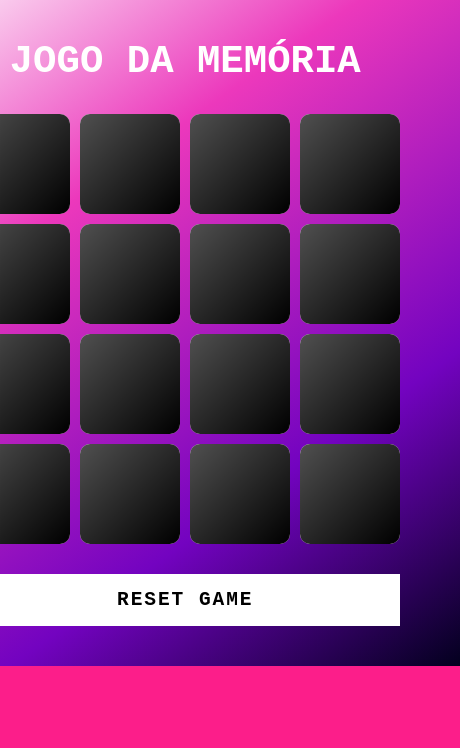
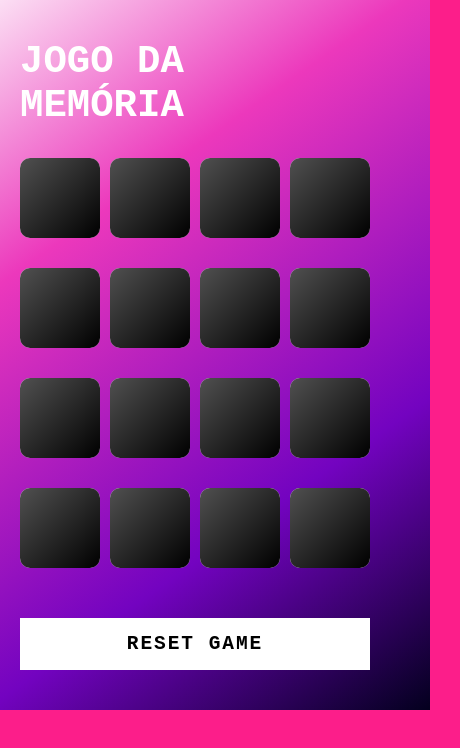
Before and after one commit to Lillnard/memory-game-js, a plain HTML site: page index.html in a window 390 px wide. Shown: the whole page, 460 px wide, since content can reach past the window. Drawn offline with Linux system fonts and the light colour scheme.

Commit message:
alteração para melhoria na responsividade em mobile

```diff
--- a/src/style/main.css
+++ b/src/style/main.css
@@ -2,8 +2,8 @@ body {
     display: flex;
     justify-content: center;
     align-items: center;
-    max-height: 95%;
-    max-width: 95%;
+    max-height: 90%;
+    max-width: 100%;
     background: #fc1e8a;
     user-select: none;
 }
@@ -50,7 +50,7 @@ h2 {
 }
 
 .game {
-    width: 430px;
+    width: 350px;
     height: 430px;
     display: flex;
     flex-wrap: wrap;
@@ -62,13 +62,13 @@ h2 {
 .item {
     position: relative;
     border-radius: 10px;
-    width: 100px;
-    height: 100px;
+    width: 80px;
+    height: 80px;
     display: flex;
     align-items: center;
     justify-content: center;
     background-color: #fff;
-    font-size: 3em;
+    font-size: 4em;
     transform: rotateY(180deg);
     transition: 0.50s;
 }
```
